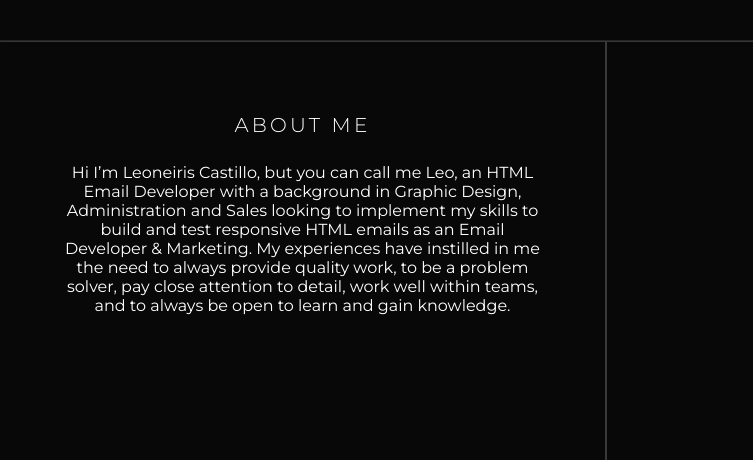
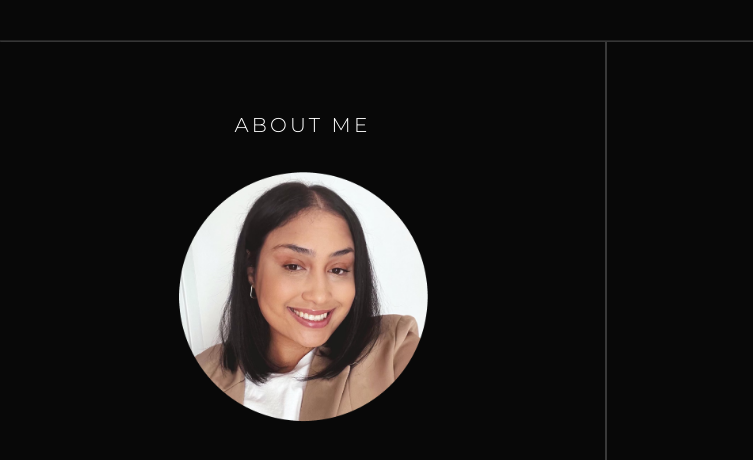
Before and after one commit to leoneirisdev/portfolio, a plain HTML site: page index.html in a window 1280 px wide. Shown: the part 716-1176 px from the top of the page, 0-753 px from the left. Drawn offline with Linux system fonts and the light colour scheme.

Commit message:
Update index.html

```diff
--- a/index.html
+++ b/index.html
@@ -71,7 +71,7 @@
     <div class="container">
         <div class="about" id="about">
             <h1>About Me</h1>
-
+             <img src="images/me.png" class="me" alt="a picture of me" width="300">
             <p>Hi I’m Leoneiris Castillo, but you can call me Leo, an HTML Email Developer with a background in Graphic Design, Administration and Sales looking to implement my skills to build and test responsive HTML emails as an Email Developer & Marketing. My experiences have instilled in me the need to always provide quality work, to be a problem solver, pay close attention to detail, work well within teams, and to always be open to learn and gain knowledge.</p>
         </div>
 
```
